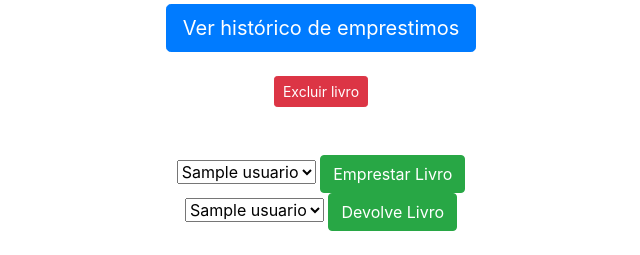
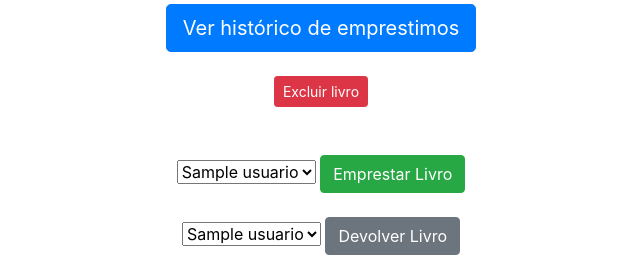
Before and after one commit to naiarar/Empresta-, a Django app: template livro/templates/ver_livro.html in a window 1280 px wide. Shown: the part 587-842 px from the top of the page, without its empty margins (319-959 px from the left). Before the commit the page ends 818 px from the top, so only its background shows below. Run offline with Django 4.2, Linux system fonts and the light colour scheme; the template is opened without the code that fills it: values that come from a table or form of the project are taken from there, others are empty; tables that the repository leaves empty hold one stand-in row (values such as "Sample post").

Commit message:
dei espaço entre botoes

```diff
--- a/livro/templates/ver_livro.html
+++ b/livro/templates/ver_livro.html
@@ -85,6 +85,8 @@
 
         <input onclick="exibe_input_emprestado(1)" type="submit" value="Emprestar Livro" class="btn btn-success">
     </form>
+    <br>
+
     <form id="form_devolucao" action="{% url 'devolver_livro' livro.id %}" method="POST">{% csrf_token %}
         <select id="nome_emprestado" name="nome_emprestado">
 
@@ -95,7 +97,7 @@
         </select>
 
 
-        <input onclick="exibe_input_devolucao(1)" type="submit" value="Devolve Livro" class="btn btn-success">
+        <input onclick="exibe_input_devolucao(1)" type="submit" value="Devolver Livro" class="btn btn-secondary">
     </form>
 
 </div>
```
